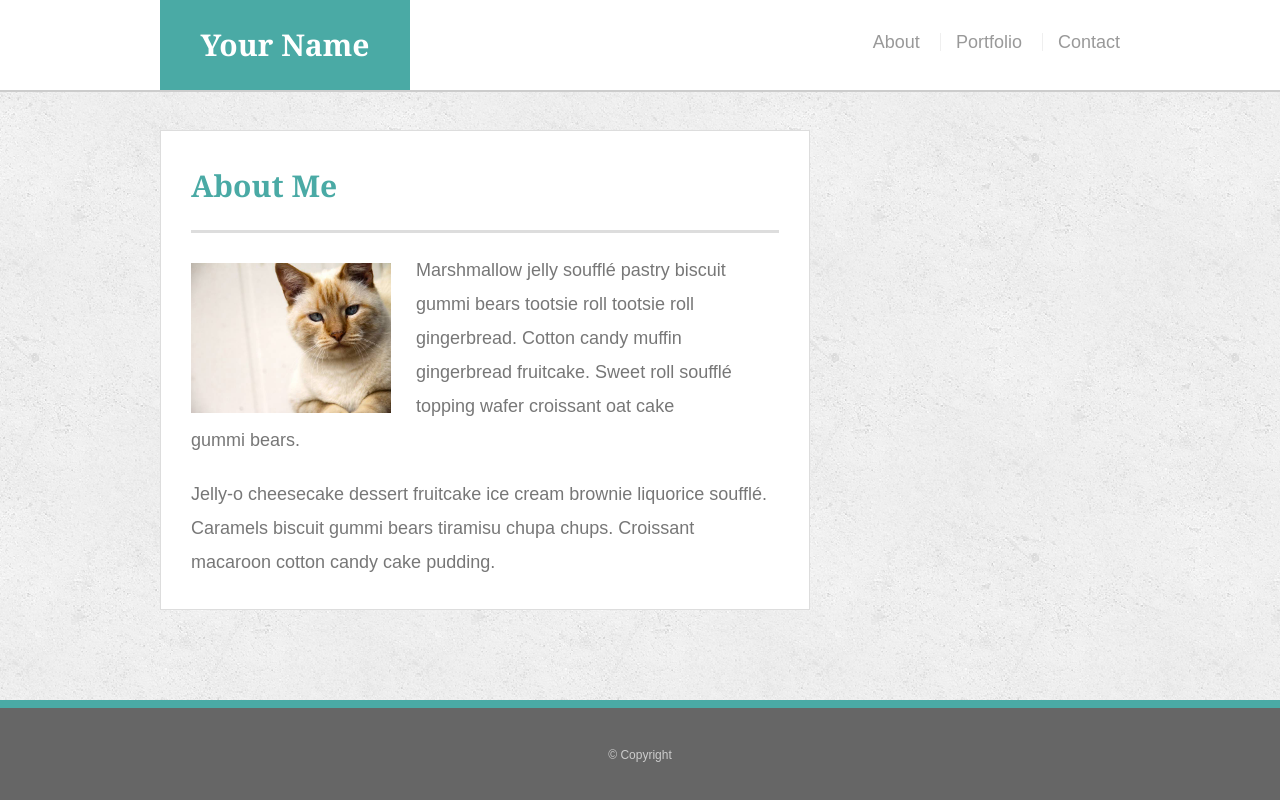
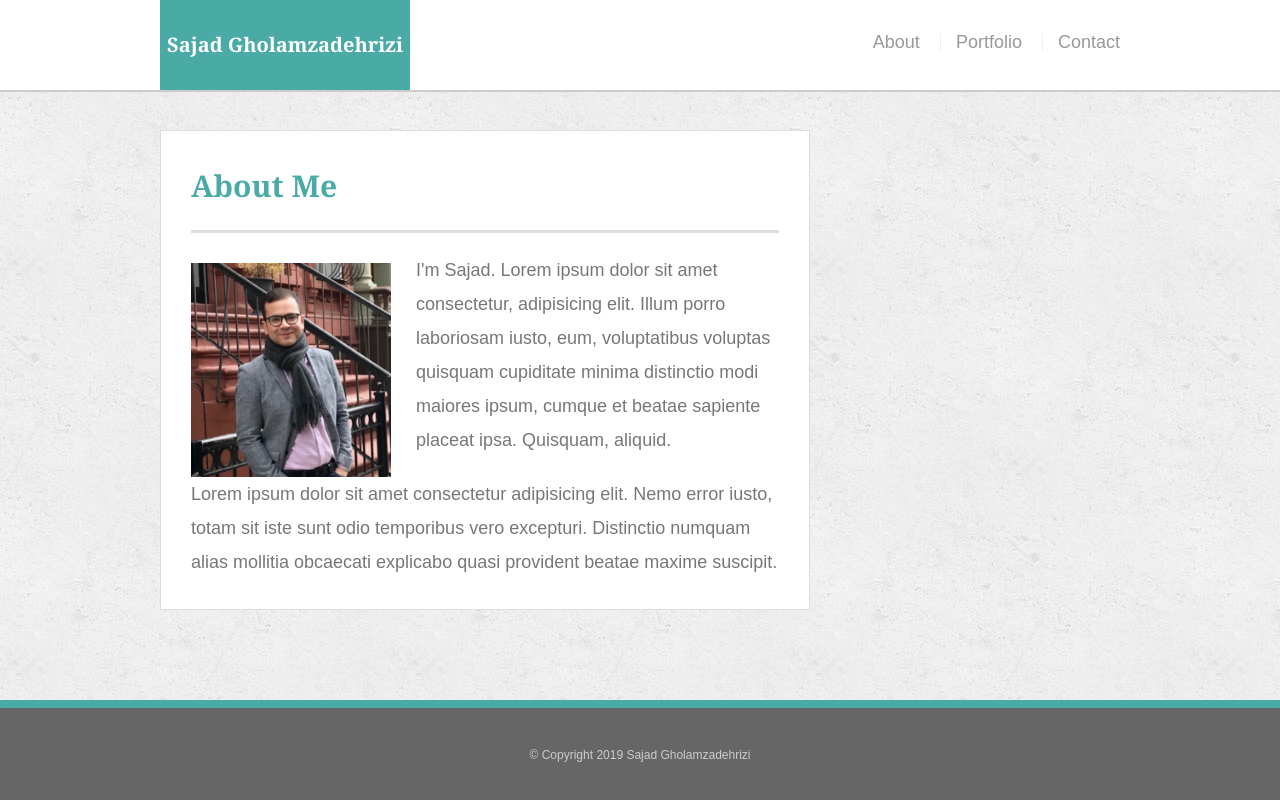
Before and after one commit to sajadgzd/Responsive-Portfolio, a plain HTML site: page index.html in a window 1280 px wide. Drawn offline with Linux system fonts and the light colour scheme.

Commit message:
updated portfolio

```diff
--- a/assets/css/style.css
+++ b/assets/css/style.css
@@ -1,13 +1,10 @@
 @import url("reset.css");
-
 body {
     font-family: Arial, "Helvetica Neue", Helvetica, sans-serif;
-
     /* Typography */
     font-size: 18px;
     line-height: 34px;
     color: #777;
-
     /* Visual */
     background: url("../images/concrete_seamless.png");
 }
@@ -15,7 +12,6 @@ body {
 * {
     /* Box-model */
     box-sizing: border-box;
-
     /* Positioning */
     margin: 0;
 }
@@ -25,15 +21,14 @@ body {
     height: 100%;
 }
 
+
 /* general */
 
 .wrapper {
     height: auto !important;
     height: 100%;
-
     /* Box-model */
     min-height: 100%;
-
     /* Positioning */
     margin: 0 auto -100px;
 }
@@ -42,7 +37,6 @@ body {
     /* Box-model */
     width: 100%;
     max-width: 960px;
-
     /* Positioning */
     margin: 0 auto;
     clear: both;
@@ -71,11 +65,9 @@ h3 {
 h1 {
     /* Box-model */
     padding-bottom: 20px;
-
     /* Typography */
     font-size: 30px;
     line-height: 49px;
-
     /* Visual */
     border-bottom: 3px solid #ddd;
 }
@@ -85,43 +77,37 @@ h3 {
     font-size: 22px;
 }
 
+
 /* header */
 
 #masthead {
     position: fixed;
     z-index: 99;
-
     /* Box-model */
     width: 100%;
-
     /* Positioning */
     margin: 0 0 30px;
     overflow: auto;
-
     /* Typography */
     color: #fff;
     background: #fff;
-
     /* Visual */
     border-bottom: 2px solid #ccc;
 }
 
 #logo {
     float: left;
-
     /* Box-model */
     width: 250px;
     height: 90px;
-
     /* Typography */
     font-family: Georgia, Times, "Times New Roman", serif;
-  font-size: 30px;
+    font-size: 20px;
     font-weight: 700;
     line-height: 90px;
     color: #fff;
     text-align: center;
     text-decoration: none;
-
     /* Visual */
     background: #4aaaa5;
 }
@@ -129,23 +115,18 @@ h3 {
 nav {
     /* Box-model */
     float: right;
-
     /* Positioning */
     margin-top: 25px;
 }
 
 nav li {
     display: inline-block;
-
     /* Box-model */
     padding-left: 15px;
-
     /* Positioning */
     margin-left: 15px;
-
     /* Typography */
     line-height: 18px;
-
     /* Visual */
     border-left: 1px solid #efefef;
 }
@@ -163,13 +144,12 @@ nav a:hover {
 nav li:first-child {
     /* Box-model */
     padding-left: 0;
-
     /* Positioning */
     margin-left: 0;
-
     /* Visual */
     border-left: 0 none;
 }
+
 
 /* footer */
 
@@ -181,19 +161,17 @@ footer,
 footer {
     /* Box-model */
     padding: 30px 0;
-
     /* Positioning */
     clear: both;
     font-size: 12px;
-
     /* Typography */
     color: #ccc;
     text-align: center;
-
     /* Visual */
     background: #666;
     border-top: 8px solid #4aaaa5;
 }
+
 
 /* sidebar */
 
@@ -201,14 +179,11 @@ footer {
     float: right;
     width: 100%;
     max-width: 270px;
-
     /* Box-model */
     padding: 30px;
-
     /* Positioning */
     margin-bottom: 20px;
     background: #fff;
-
     /* Visual */
     border: 1px solid #ddd;
 }
@@ -217,13 +192,10 @@ h3,
 .sidebar h2 {
     /* Box-model */
     padding-bottom: 20px;
-
     /* Positioning */
     margin-bottom: 15px;
-
     /* Typography */
     line-height: 22px;
-
     /* Visual */
     border-bottom: 2px solid #eee;
 }
@@ -233,7 +205,6 @@ h3,
     float: left;
     width: 62px;
     height: 62px;
-
     /* Positioning */
     margin-top: 8px;
     margin-right: 10px;
@@ -247,6 +218,7 @@ h3,
     margin-right: 0;
 }
 
+
 /* main */
 
 main {
@@ -257,17 +229,15 @@ main {
     float: left;
     width: 100%;
     max-width: 650px;
-
     /* Box-model */
     padding: 30px;
-
     /* Positioning */
     margin: 0 0 40px;
     background: #fff;
-
     /* Visual */
     border: 1px solid #ddd;
 }
+
 
 /* portfolio page */
 
@@ -275,7 +245,6 @@ main {
     /* Positioning */
     position: relative;
     float: left;
-
     /* Box-model */
     width: 274px;
     margin: 20px 0 25px;
@@ -289,10 +258,8 @@ main {
 .work img {
     /* Box-model */
     width: 100%;
-
     /* Visual */
     border: 0 none;
-
     /* Misc */
     opacity: 0.8;
 }
@@ -302,34 +269,29 @@ main {
     position: absolute;
     bottom: 20px;
     width: 100%;
-
     /* Box-model */
     padding: 15px;
     margin-bottom: 0;
     font-weight: 300;
     line-height: 30px;
-
     /* Typography */
-
     color: #fff;
     text-align: center;
     background: #4aaaa5;
-
     /* Visual */
     border-bottom: 0;
 }
 
 .auth-image {
     float: left;
-
     /* Box-model */
     width: 200px;
     height: auto;
     margin-top: 10px;
-
     /* Positioning */
     margin-right: 25px;
 }
+
 
 /* contact page */
 
@@ -356,10 +318,8 @@ textarea {
     /* Box-model */
     height: 35px;
     padding: 0 10px;
-
     /* Typography */
     font-size: 14px;
-
     /* Visual */
     border: 1px solid #ddd;
 }
@@ -372,17 +332,13 @@ input[type=submit] {
     /* Box-model */
     padding: 10px 30px;
     font-size: 18px;
-
     /* Typography */
     color: #fff;
-
     /* Misc */
     cursor: pointer;
     background: #4aaaa5;
-
     /* Visual */
     border: 0 none;
-
 }
 
 @media only screen and (max-width:980px) {
@@ -391,79 +347,63 @@ input[type=submit] {
     }
 }
 
-
 @media only screen and (max-width: 768px) {
     .main-section,
     .sidebar {
         max-width: 100%;
     }
-
     main {
         overflow: auto;
     }
-
     .work {
         /* Box-model */
         width: 47%;
-
         /* Positioning */
         margin-bottom: 10px;
     }
-
     .work:nth-child(even) {
         margin-right: 0;
     }
-
     .work:nth-child(odd) {
         float: right;
     }
-
     .auth-image {
         width: 50%;
     }
-
     .sidebar {
         margin-bottom: 40px;
     }
 }
 
-@media only screen and (max-width: 640px){
+@media only screen and (max-width: 640px) {
     #masthead {
         /* Positioning */
         position: static;
         margin-bottom: 20px;
     }
-
     header .container {
         padding: 0;
     }
-
     main.container {
         padding-top: 0;
     }
-
     #logo,
     .work,
     .auth-image {
         width: 100%;
     }
-
     nav {
         /* Box-model */
         width: 100%;
-
         /* Positioning */
         margin: 15px 0;
-
         /* Typography */
         text-align: center;
     }
-
     nav a {
         /* Box-model */
         width: 30%;
         padding-left: 0;
-
         /* Positioning */
         margin-left: 0;
     }
--- a/index.html
+++ b/index.html
@@ -1,18 +1,20 @@
 <!doctype html>
 <html lang="en-us">
+
 <head>
     <meta charset="UTF-8">
     <meta name="viewport" content="width=device-width, initial-scale=1.0">
-  <title>About | Your Name</title>
+    <title>About | Sajad Gholamzadehrizi</title>
     <link rel="stylesheet" type="text/css" href="assets/css/style.css">
 </head>
+
 <body>
 
     <div class="wrapper">
 
         <header id="masthead">
             <div class="container">
-      <a href="index.html" id="logo">Your Name</a>
+                <a href="index.html" id="logo">Sajad Gholamzadehrizi</a>
                 <nav>
                     <ul>
                         <li><a href="index.html">About</a></li>
@@ -27,11 +29,11 @@
             <section class="main-section">
                 <h1>About Me</h1>
 
-      <img src="assets/images/cat.jpg" class="auth-image" alt="placeholder">
+                <img src="assets/images/2.png" class="auth-image" alt="placeholder">
 
-      <p>Marshmallow jelly souffl&eacute; pastry biscuit gummi bears tootsie roll tootsie roll gingerbread. Cotton candy muffin gingerbread fruitcake. Sweet roll souffl&eacute; topping wafer croissant oat cake gummi&nbsp;bears.</p>
+                <p>I'm Sajad. Lorem ipsum dolor sit amet consectetur, adipisicing elit. Illum porro laboriosam iusto, eum, voluptatibus voluptas quisquam cupiditate minima distinctio modi maiores ipsum, cumque et beatae sapiente placeat ipsa. Quisquam, aliquid.</p>
 
-      <p>Jelly-o cheesecake dessert fruitcake ice cream brownie liquorice souffl&eacute;. Caramels biscuit gummi bears tiramisu chupa chups. Croissant macaroon cotton candy cake pudding.</p>
+                <p>Lorem ipsum dolor sit amet consectetur adipisicing elit. Nemo error iusto, totam sit iste sunt odio temporibus vero excepturi. Distinctio numquam alias mollitia obcaecati explicabo quasi provident beatae maxime suscipit.</p>
 
             </section>
 
@@ -41,8 +43,9 @@
 
     <footer>
         <div class="container">
-      &copy; Copyright
+            &copy; Copyright 2019 Sajad Gholamzadehrizi
         </div>
     </footer>
 </body>
+
 </html>
```
Also changed, not shown: contact.html (+6 -3 lines), portfolio.html (+7 -4 lines). Lines whose indentation alone changed are shown as unchanged.
